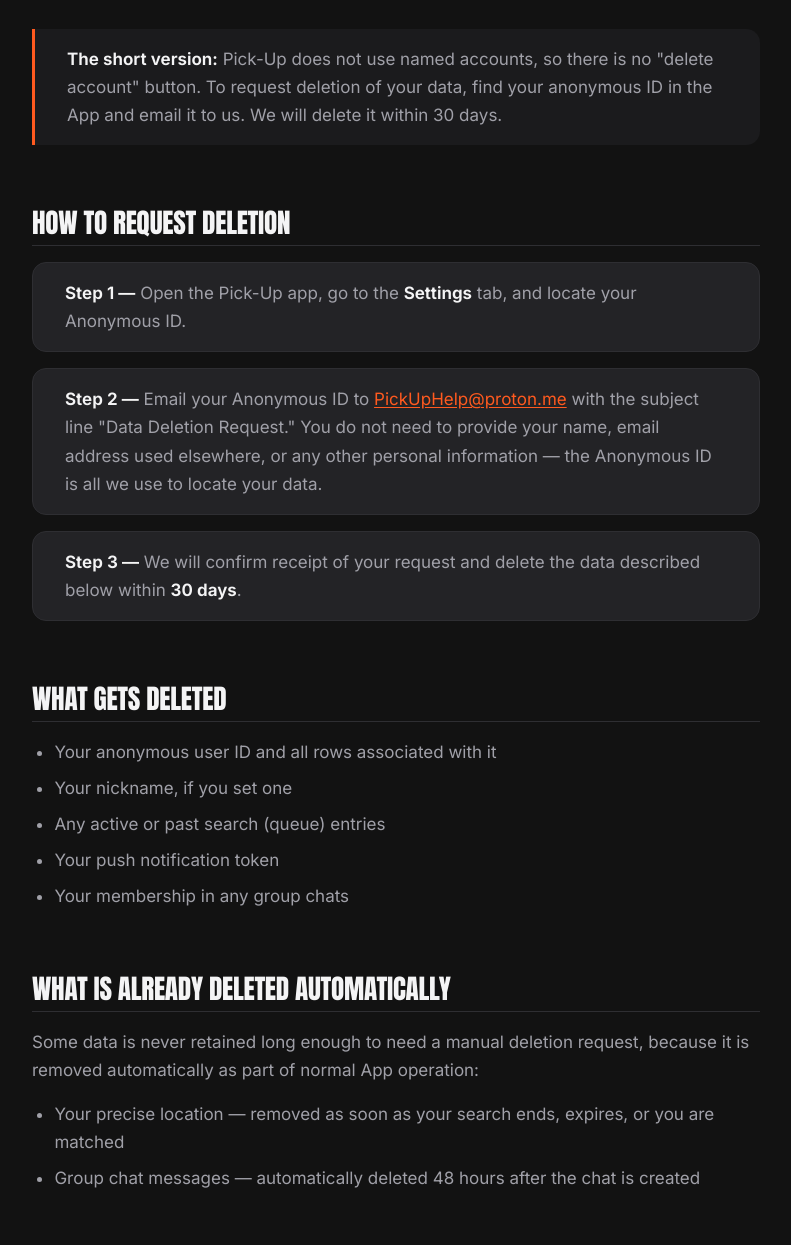
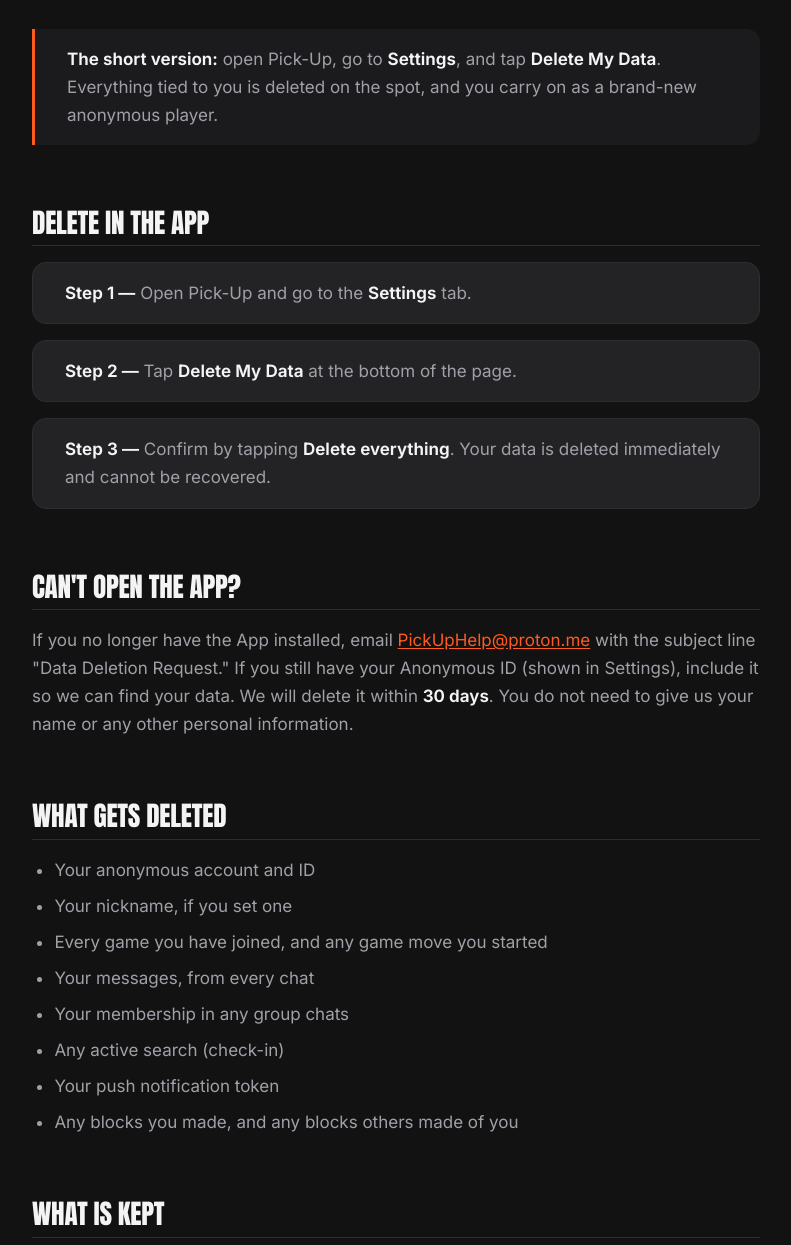
Before and after one commit to ProgrammingAlex/pickup-website, an Astro site: page /delete-data in a window 1280 px wide. Shown: the part 304-1549 px from the top of the page, without its empty margins (244-1035 px from the left). Built offline with nearby package versions, Linux system fonts and the light colour scheme; Astro itself is replaced by a stand-in of ours.

Commit message:
Fix missing spaces site-wide, describe in-app data deletion, add app-version.json
Turn off compressHTML: it removed the space at line ends before bold text and links (e.g. 'go to theSettings tab').

Delete Your Data, Privacy and Support pages now describe Settings > Delete My Data; reports are kept with the player's ID removed.

Add public/app-version.json (minBuild 0 on both platforms) for the app's required-update check.

```diff
--- a/astro.config.mjs
+++ b/astro.config.mjs
@@ -3,6 +3,12 @@ import sitemap from '@astrojs/sitemap';
 
 export default defineConfig({
   site: 'https://pickuphq.app',
+
+  // Off on purpose: compressing the HTML removed the space at the end of a
+  // line when the next line starts with a link or bold text, so pages read
+  // "go to theSettings tab". The pages are small, so leaving the whitespace
+  // in costs nothing noticeable.
+  compressHTML: false,
   integrations: [
     sitemap({
       // /get is only a redirect for QR codes — keep it out of search results.
--- a/src/pages/delete-data.astro
+++ b/src/pages/delete-data.astro
@@ -3,71 +3,69 @@ import LegalLayout from '../layouts/LegalLayout.astro';
 ---
 <LegalLayout
   title="Delete Your Data — Pick-Up"
-  description="How to request deletion of your Pick-Up data. Find your anonymous ID in the app and email it to us; we delete it within 30 days."
+  description="Delete all of your Pick-Up data instantly from Settings in the app, or email us and we will do it for you."
   heading="Delete Your Data"
-  updated="June 2026"
+  updated="November 2026"
 >
   <div class="note">
-    <p><strong>The short version:</strong> Pick-Up does not use named accounts,
-    so there is no "delete account" button. To request deletion of your data,
-    find your anonymous ID in the App and email it to us. We will delete it
-    within 30 days.</p>
+    <p><strong>The short version:</strong> open Pick-Up, go to
+    <strong>Settings</strong>, and tap <strong>Delete My Data</strong>.
+    Everything tied to you is deleted on the spot, and you carry on as a
+    brand-new anonymous player.</p>
   </div>
 
-  <h2>How to Request Deletion</h2>
+  <h2>Delete in the App</h2>
 
   <div class="box">
-    <p><strong>Step 1 —</strong> Open the Pick-Up app, go to the
-    <strong>Settings</strong> tab, and locate your Anonymous ID.</p>
+    <p><strong>Step 1 —</strong> Open Pick-Up and go to the
+    <strong>Settings</strong> tab.</p>
   </div>
 
   <div class="box">
-    <p><strong>Step 2 —</strong> Email your Anonymous ID to
-    <a href="mailto:PickUpHelp@proton.me">PickUpHelp@proton.me</a> with the
-    subject line "Data Deletion Request." You do not need to provide your
-    name, email address used elsewhere, or any other personal information —
-    the Anonymous ID is all we use to locate your data.</p>
+    <p><strong>Step 2 —</strong> Tap <strong>Delete My Data</strong> at the
+    bottom of the page.</p>
   </div>
 
   <div class="box">
-    <p><strong>Step 3 —</strong> We will confirm receipt of your request and
-    delete the data described below within <strong>30 days</strong>.</p>
+    <p><strong>Step 3 —</strong> Confirm by tapping
+    <strong>Delete everything</strong>. Your data is deleted immediately and
+    cannot be recovered.</p>
   </div>
+
+  <h2>Can't Open the App?</h2>
+  <p>
+    If you no longer have the App installed, email
+    <a href="mailto:PickUpHelp@proton.me">PickUpHelp@proton.me</a> with the
+    subject line "Data Deletion Request." If you still have your Anonymous ID
+    (shown in Settings), include it so we can find your data. We will delete it
+    within <strong>30 days</strong>. You do not need to give us your name or
+    any other personal information.
+  </p>
 
   <h2>What Gets Deleted</h2>
   <ul>
-    <li>Your anonymous user ID and all rows associated with it</li>
+    <li>Your anonymous account and ID</li>
     <li>Your nickname, if you set one</li>
-    <li>Any active or past search (queue) entries</li>
+    <li>Every game you have joined, and any game move you started</li>
+    <li>Your messages, from every chat</li>
+    <li>Your membership in any group chats</li>
+    <li>Any active search (check-in)</li>
     <li>Your push notification token</li>
-    <li>Your membership in any group chats</li>
+    <li>Any blocks you made, and any blocks others made of you</li>
   </ul>
 
-  <h2>What Is Already Deleted Automatically</h2>
+  <h2>What Is Kept</h2>
   <p>
-    Some data is never retained long enough to need a manual deletion
-    request, because it is removed automatically as part of normal App
-    operation:
-  </p>
-  <ul>
-    <li>Your precise location — removed as soon as your search ends, expires, or you are matched</li>
-    <li>Group chat messages — automatically deleted 48 hours after the chat is created</li>
-  </ul>
-
-  <h2>What May Be Retained</h2>
-  <p>
-    If another user has submitted a report involving your account, that
-    report (including the reason and a snapshot of related messages) may be
-    retained for moderation and safety purposes, even after your deletion
-    request is processed. This is necessary to maintain the integrity of our
-    moderation system and prevent its misuse — for example, to ensure a
-    deletion request cannot be used to erase evidence of a policy violation.
-    This is also described in our <a href="/privacy">Privacy Policy</a>.
+    Reports made by or about you are kept for moderation and safety, so that
+    deleting data cannot be used to erase evidence of a policy violation. When
+    you delete your data, your anonymous ID is removed from those reports, so
+    they are no longer linked to you. This is also described in our
+    <a href="/privacy">Privacy Policy</a>.
   </p>
 
   <h2>Questions</h2>
   <p>
-    If you have any questions about this process, contact us at
+    If you have any questions about deleting your data, contact us at
     <a href="mailto:PickUpHelp@proton.me">PickUpHelp@proton.me</a>.
   </p>
 </LegalLayout>
--- a/src/pages/support.astro
+++ b/src/pages/support.astro
@@ -129,9 +129,9 @@ import LegalLayout from '../layouts/LegalLayout.astro';
 
   <h3>How do I delete my data?</h3>
   <p>
-    Open the App, go to <strong>Settings</strong>, and find your Anonymous ID.
-    Email it to <a href="mailto:PickUpHelp@proton.me">PickUpHelp@proton.me</a>
-    with the subject "Data Deletion Request." Full instructions are on the
+    Open the App, go to <strong>Settings</strong>, and tap
+    <strong>Delete My Data</strong>. Everything is deleted immediately and you
+    continue as a new anonymous player. If you can't open the App, see the
     <a href="/delete-data">Delete Your Data</a> page.
   </p>
 
```
Also changed, not shown: public/app-version.json (added, +10 -0 lines), src/pages/privacy.astro (+10 -8 lines).
